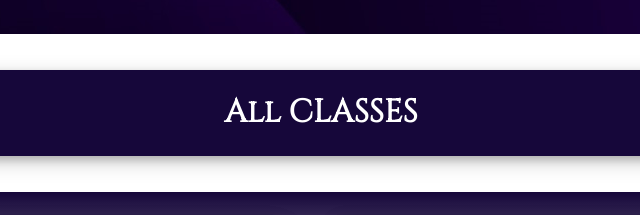
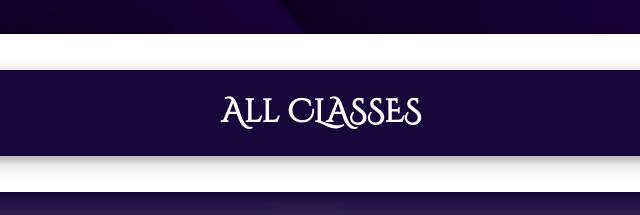
Before and after one commit to AnuragsinghCoder/Anurag, a plain HTML site: page index.html in a window 1280 px wide. Shown: the part 678-893 px from the top of the page, 319-959 px from the left. Drawn offline with Linux system fonts and the light colour scheme; a web font is replaced by a local one.

Commit message:
Update index.html

```diff
--- a/index.html
+++ b/index.html
@@ -199,7 +199,7 @@ display:flex;
     color:white;
     background-color:  #16073a;
     justify-content: center;
-	font-family: 'Cinzel', serif;
+	font-family: 'Cinzel Decorative', cursive;
 
 }
 
```
